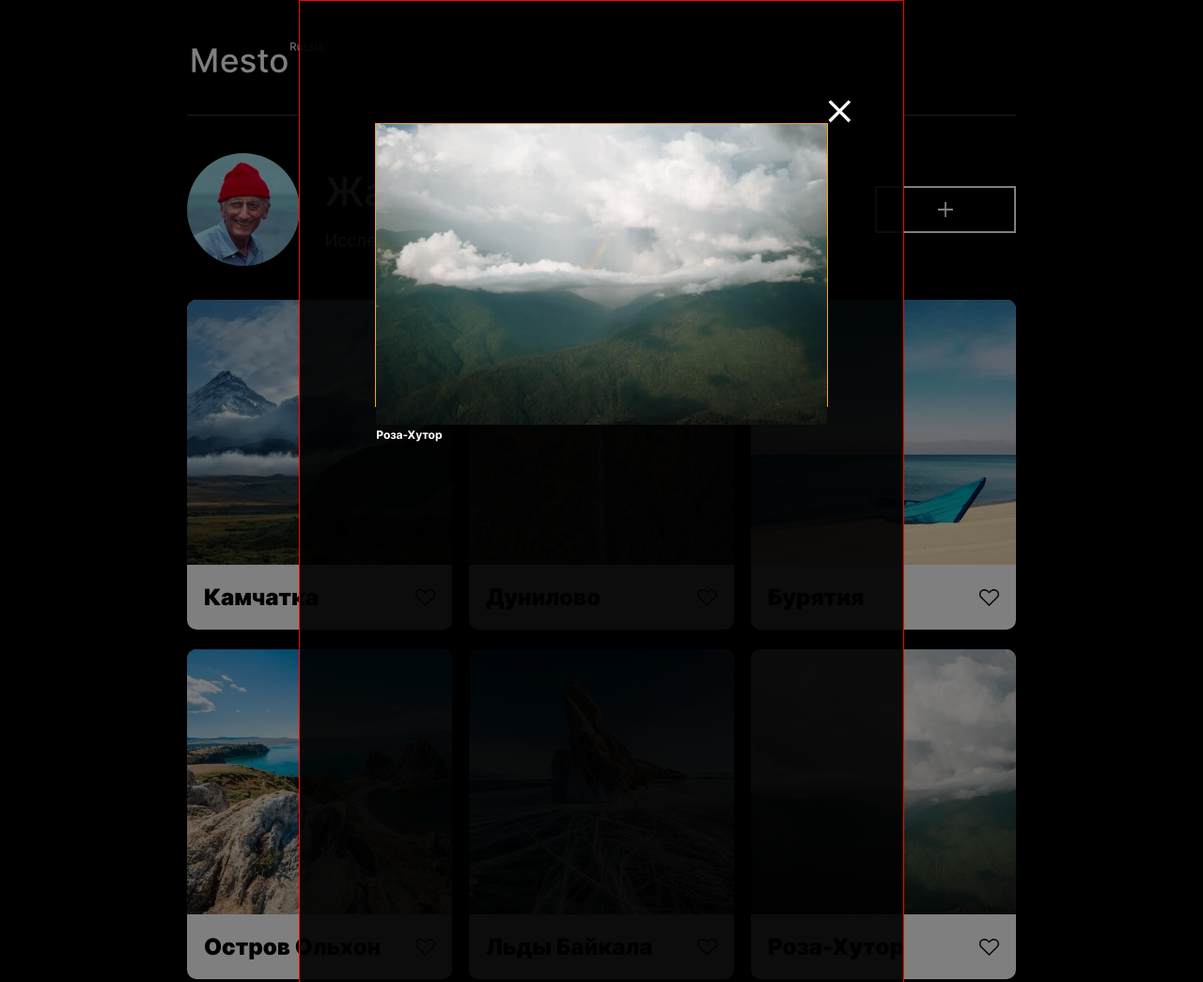
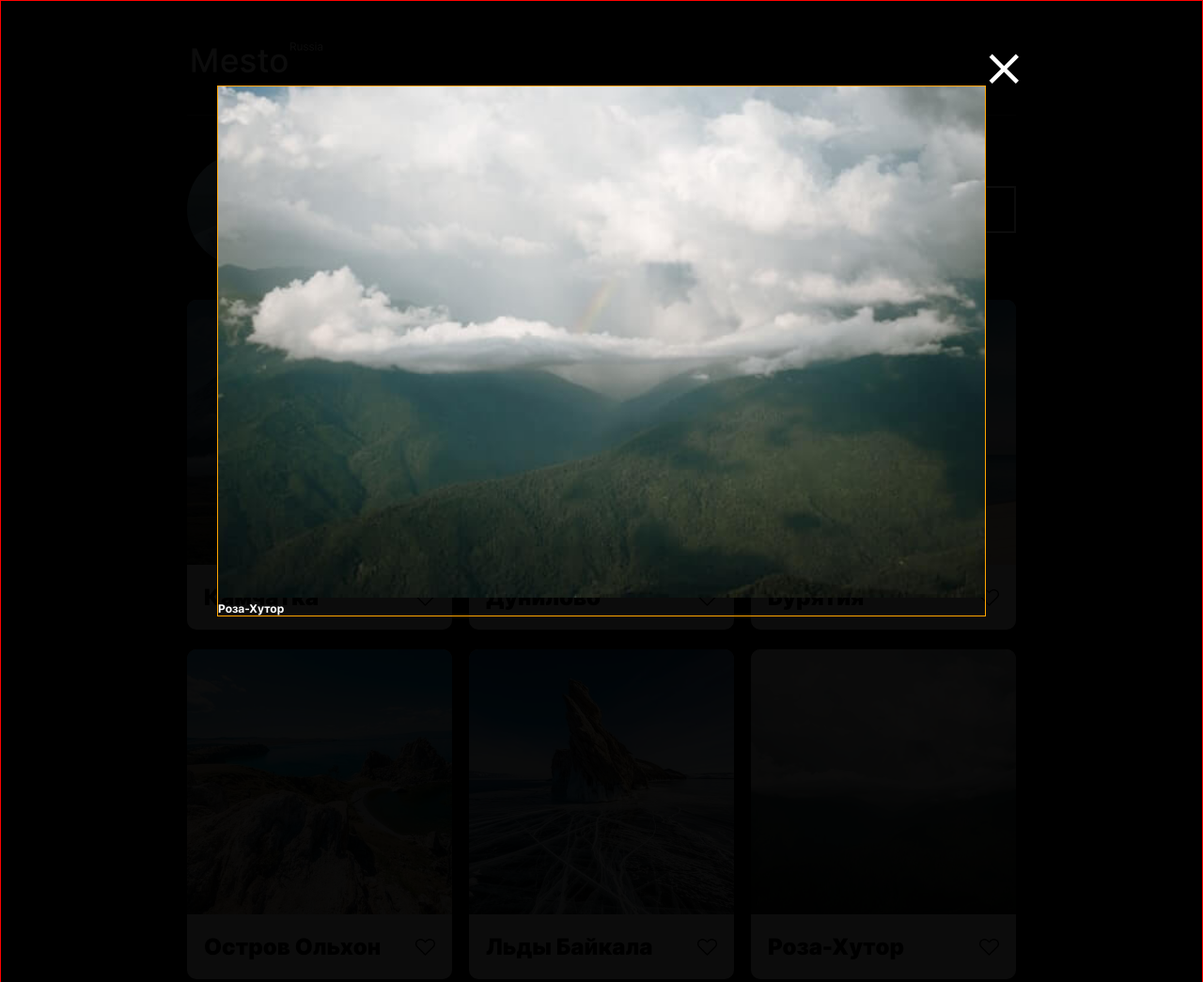
Before and after one commit to SimplyKot/mesto, a plain HTML site: page index.html in a window 1280 px wide. Shown: the top 1045 px of the page at 94% size. Drawn offline with Linux system fonts and the light colour scheme.

Commit message:
feat: align popup image

```diff
--- a/blocks/popup/__close-button/_size_small/popup__close-button__size_small.css
+++ b/blocks/popup/__close-button/_size_small/popup__close-button__size_small.css
@@ -3,3 +3,11 @@
   height: 43px;
   width: 43px;
 }
+
+@media (min-width: 768px) {
+  .popup__close-button_size_small {
+    margin: -47px 0 0 calc(100% - 8px);
+    height: 57px;
+    width: 57px;
+  }
+}
--- a/blocks/popup/__image-card/popup__image-card.css
+++ b/blocks/popup/__image-card/popup__image-card.css
@@ -1,6 +1,19 @@
 .popup__image-card {
   border: 1px solid orange;
-  margin: 130px 12.5%;
-  max-height: 300px;
+  margin: calc(135px - 0.1*(100vw - 320px)) 12.5%;
+  /*max-height: 300px;*/
+  max-width: 816px;
   position: relative;
 }
+
+@media (min-width: 768px) {
+  .popup__image-card {
+    margin: 90px 12.5%;
+  }
+}
+
+@media (min-width: 1080px) {
+  .popup__image-card {
+    margin: 90px auto;
+  }
+}
--- a/blocks/popup/__image-container/popup__image-container.css
+++ b/blocks/popup/__image-container/popup__image-container.css
@@ -1,4 +1,5 @@
 .popup__image-container {
   border: 1px solid red;
   background-color: rgba(0,0,0,.9);
+  width: 100%;
 }
--- a/blocks/popup/popup.css
+++ b/blocks/popup/popup.css
@@ -10,6 +10,8 @@
 
     flex-direction: row;
     justify-content: center;
+
+
 }
 @media  (max-width: 547px) {
     .popup {
```
